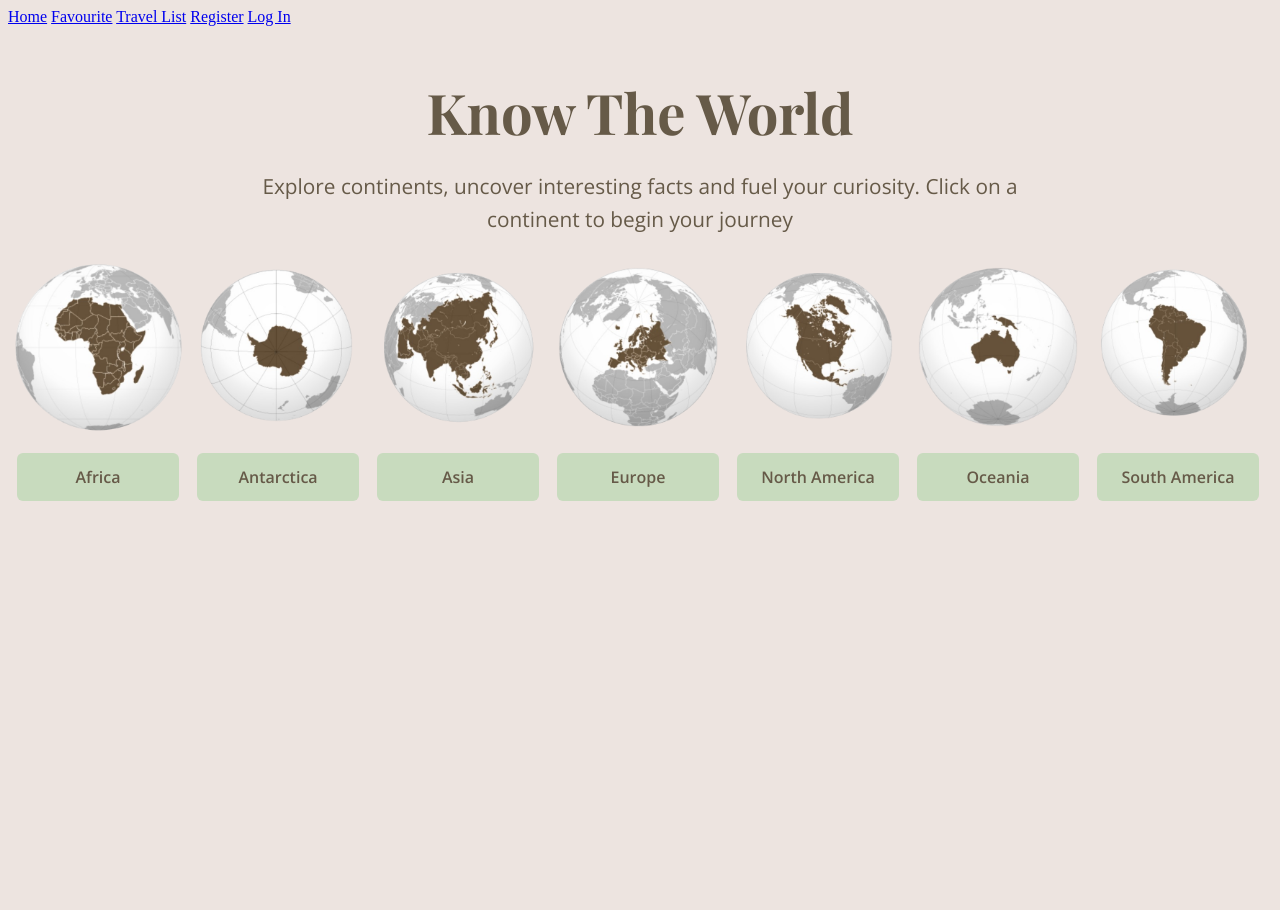
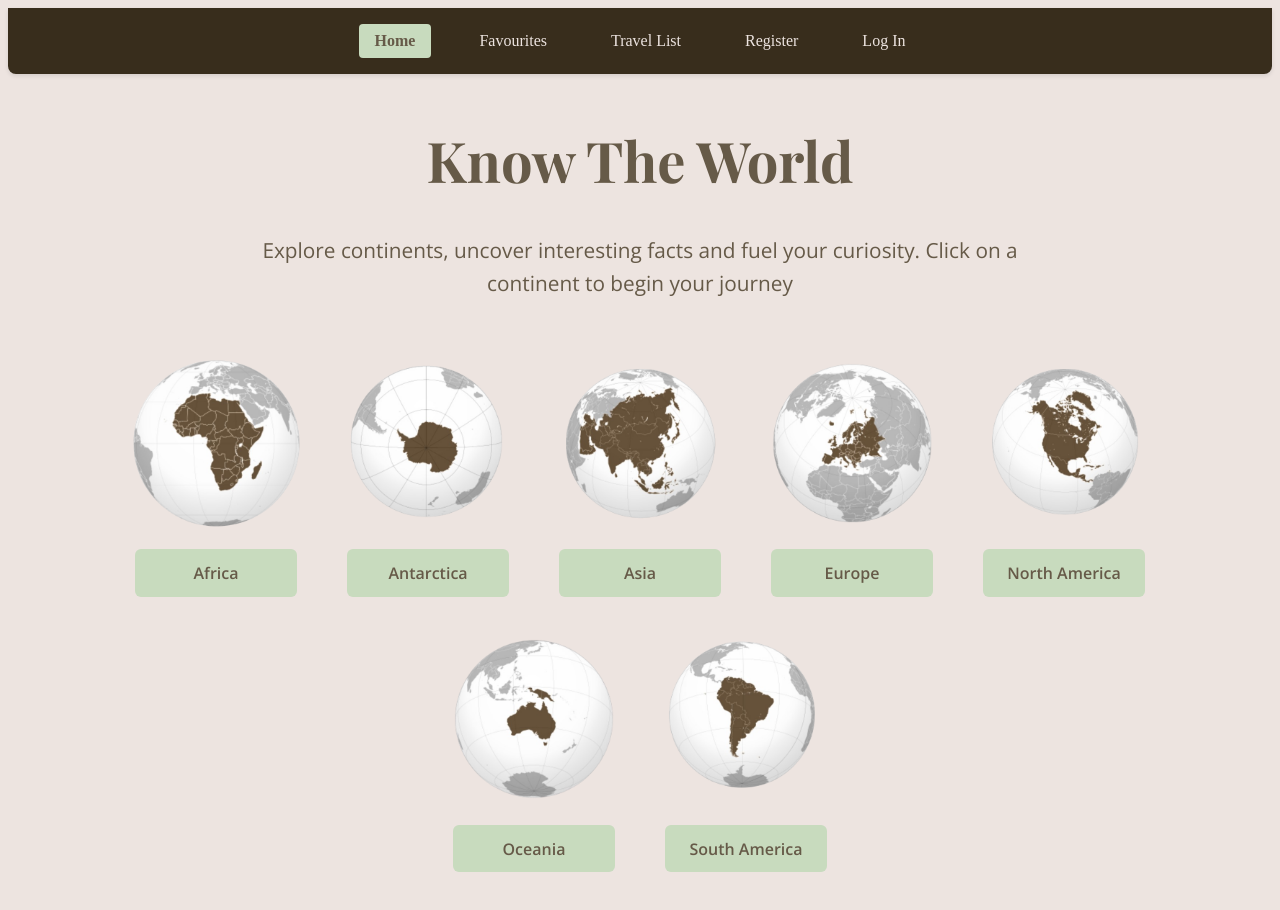
Before and after one commit to Moringa-SDF-PT10/Group-2-Know-The-World-Project, a React (Vite) app: page / in a window 1280 px wide. Before the commit the page ends 800 px from the top, so only its background shows below. Built offline with nearby package versions, Linux system fonts and the light colour scheme; no server answers.

Commit message:
added the nav bar styling and centered planets

```diff
--- a/src/App.css
+++ b/src/App.css
@@ -103,6 +103,22 @@
 }
 
 /* Home page CSS */
+.home-main {
+  display: flex;
+  flex-direction: column;
+  align-items: center;
+}
+
+.home-continent-container {
+  display: flex;
+  flex-wrap: wrap;
+  justify-content: center;
+  gap: 2rem;
+  max-width: 1500px;
+  margin: 2rem auto;
+  padding: 0 1rem;
+}
+
 .home-heading {
   margin: 0;
   text-align: center;
@@ -146,6 +162,12 @@
   width: 90%;
 }
 
+.home-button:hover {
+  background-color: #9F8772;
+  color: #FFFFFF;
+  transform: translateY(-2px);
+}
+
 .home-continent-image {
   width: 180px;
   height: 180px;
--- a/src/components/NavBar.jsx
+++ b/src/components/NavBar.jsx
@@ -1,21 +1,15 @@
 import { NavLink } from "react-router";
 
 function NavBar() {
-
-    return (
-        <nav>
-            {/* all spans to be deleted by Edith */}
-            <NavLink to="/">Home</NavLink>
-            <span>  </span>
-            <NavLink to="/favouriteCountries">Favourite</NavLink>
-            <span>  </span>
-            <NavLink to="/travelList">Travel List</NavLink>
-            <span>  </span>
-            <NavLink to="/register">Register</NavLink>
-            <span>  </span>
-            <NavLink to="login">Log In</NavLink>
-        </nav>
-    )
+  return (
+    <nav className="navbar">
+      <NavLink to="/">Home</NavLink>
+      <NavLink to="/favouriteCountries">Favourites</NavLink>
+      <NavLink to="/travelList">Travel List</NavLink>
+      <NavLink to="/register">Register</NavLink>
+      <NavLink to="/login">Log In</NavLink>
+    </nav>
+  );
 }
 
 export default NavBar;
--- a/src/index.css
+++ b/src/index.css
@@ -1,3 +1,36 @@
 body {
     background-color: #EDE4E0;
 }
+
+/* Navbar style */
+nav {
+  background-color: #382d1c;
+  padding: 1rem 2rem;
+  display: flex;
+  justify-content: center;
+  gap: 2rem;
+  border-radius: 0 0 8px 8px;
+  box-shadow: 0 2px 4px rgba(0, 0, 0, 0.1);
+}
+
+nav a {
+  color: #EDE4E0;
+  text-decoration: none;
+  font-weight: 500;
+  padding: 0.5rem 1rem;
+  border-radius: 4px;
+  transition: all 0.3s ease;
+}
+
+/* Hover effect */
+nav a:hover {
+  background-color: #9F8772;
+  color: white;
+}
+
+/* Active link (current page) */
+nav a.active {
+  background-color: #C8DBBE;
+  color: #665A48;
+  font-weight: 600;
+}
--- a/src/pages/Home.jsx
+++ b/src/pages/Home.jsx
@@ -16,7 +16,7 @@ function Home() {
         <main className="home-main">
             <h1 className="home-heading">Know The World</h1>
             <p className="home-paragraph">Explore continents, uncover interesting facts and fuel your curiosity. Click on a continent to begin your journey</p>
-            <section style={{ display: "flex" }}>
+            <section className="home-continent-container">
                 {displayContinents()}
             </section>
         </main>
```
